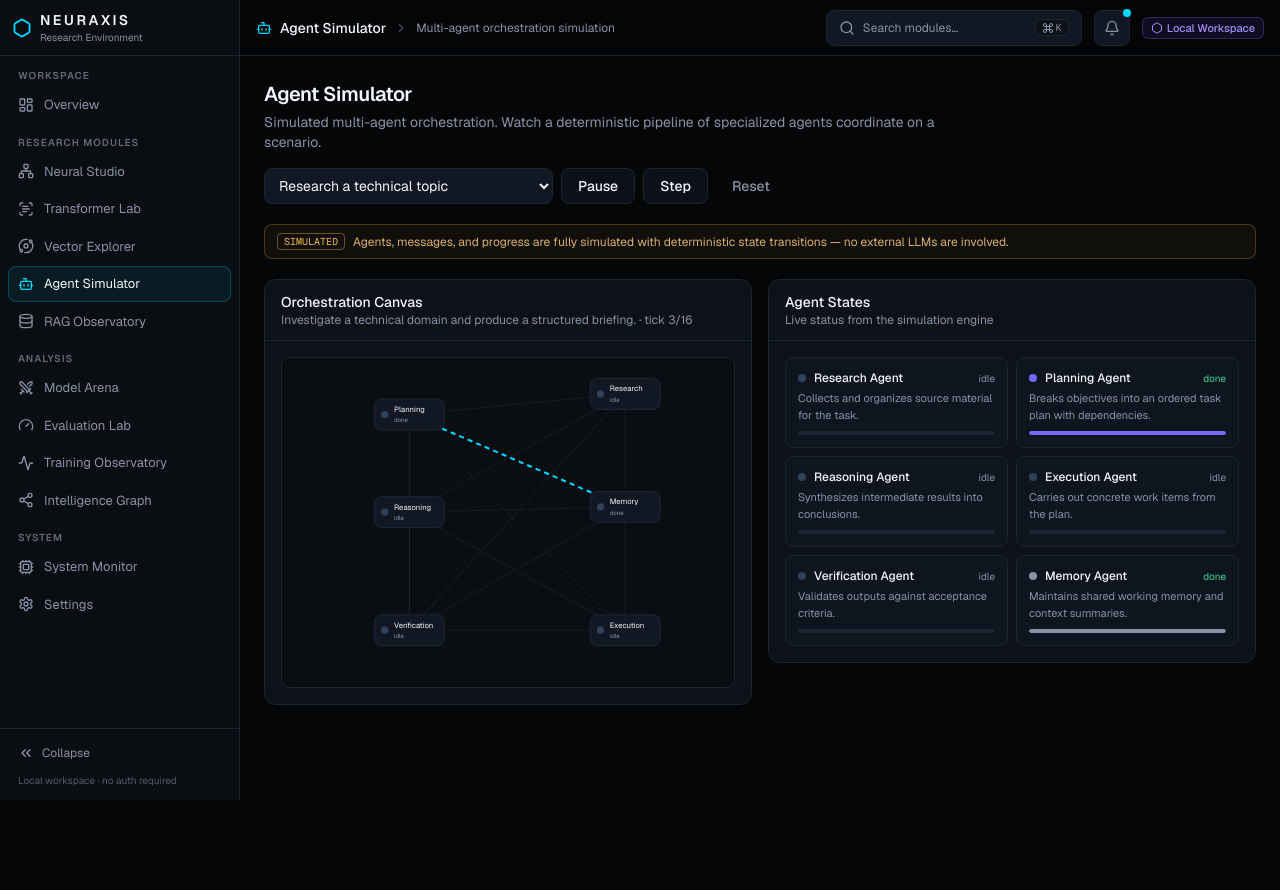
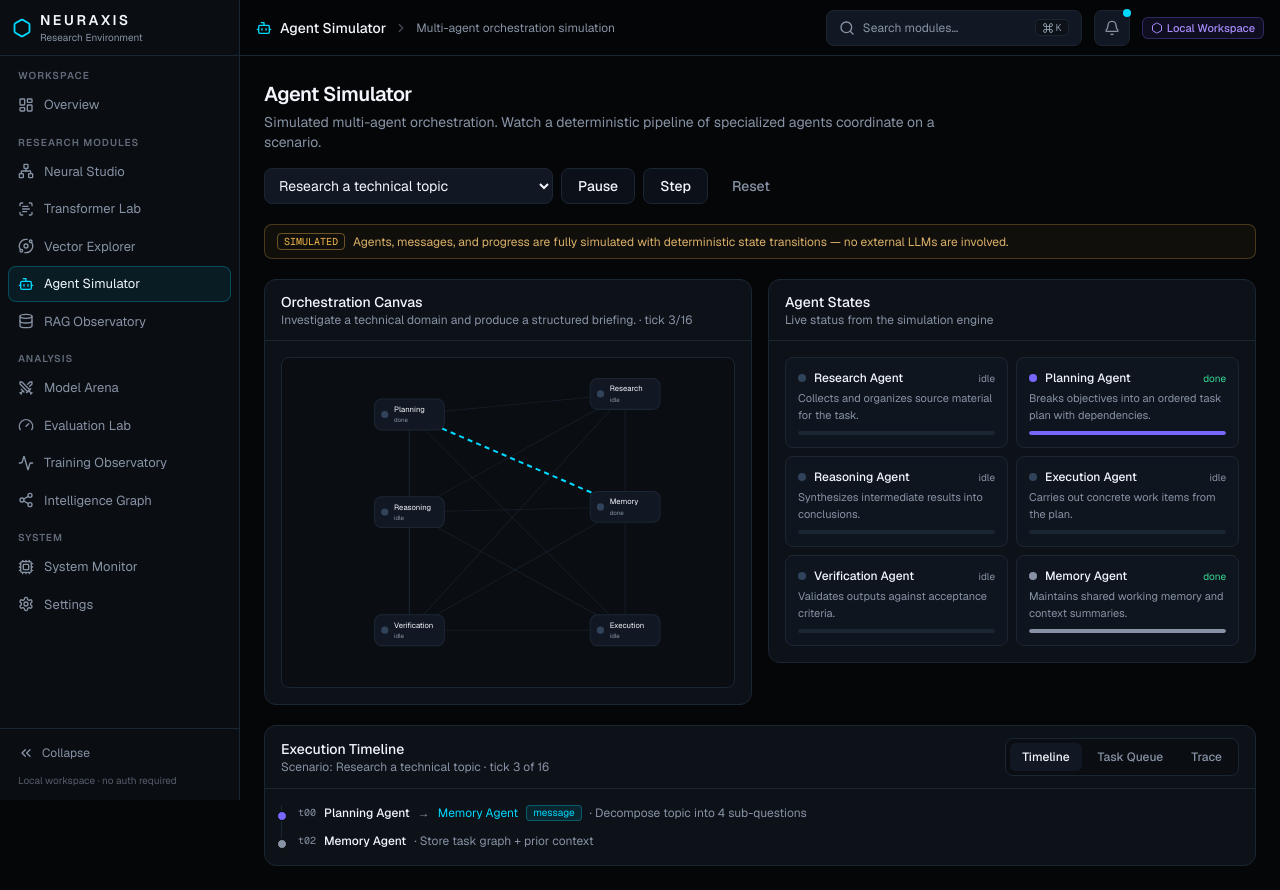
Before and after one commit to HammadZahid1/neuraxis, a Next.js app: page /agent-simulator in a window 1280 px wide. Both pictures are taken after a click on the button "Start". Before the commit the page ends 800 px from the top, so only its background shows below. Built offline with nearby package versions, Linux system fonts and the light colour scheme.

Commit message:
feat: implement agent execution timeline

```diff
--- a/src/app/(lab)/agent-simulator/page.tsx
+++ b/src/app/(lab)/agent-simulator/page.tsx
@@ -2,7 +2,7 @@
 
 import { useMemo, useState } from "react";
 import { AGENTS, agentById, SCENARIOS, simulate, type SimEvent } from "@/lib/sim/agents";
-import { PageHeader, Panel, PanelHeader, Select, Button, SimulatedBanner } from "@/components/ui";
+import { PageHeader, Panel, PanelHeader, Select, Button, SimulatedBanner, Tabs, EmptyState } from "@/components/ui";
 import { useInterval } from "@/hooks";
 import { useToast } from "@/components/toast";
 import { cn } from "@/lib/utils";
@@ -23,6 +23,7 @@ export default function AgentSimulatorPage() {
   const [scenarioId, setScenarioId] = useState(SCENARIOS[0].id);
   const [tick, setTick] = useState(0);
   const [running, setRunning] = useState(false);
+  const [view, setView] = useState("timeline");
 
   const scenario = SCENARIOS.find((s) => s.id === scenarioId)!;
   const state = useMemo(() => simulate(scenario, tick), [scenario, tick]);
@@ -133,6 +134,101 @@ export default function AgentSimulatorPage() {
           </Panel>
         </div>
       </div>
+
+      <Panel>
+        <PanelHeader
+          title="Execution Timeline"
+          sub={`Scenario: ${scenario.label} · ${state.finished ? "complete" : `tick ${tick} of ${state.totalTicks}`}`}
+          right={
+            <Tabs
+              tabs={[
+                { id: "timeline", label: "Timeline" },
+                { id: "queue", label: "Task Queue" },
+                { id: "trace", label: "Trace" },
+              ]}
+              active={view}
+              onChange={setView}
+            />
+          }
+        />
+        <div className="max-h-80 overflow-y-auto p-4">
+          {view === "timeline" && (
+            state.events.length === 0 ? (
+              <EmptyState title="No events yet" hint="Start or step the simulation to generate agent activity." />
+            ) : (
+              <ol className="relative space-y-3 border-l border-line pl-4">
+                {state.events.map((e, i) => (
+                  <li key={i} className="relative">
+                    <span
+                      className="absolute -left-[21px] top-1.5 h-2.5 w-2.5 rounded-full border border-bg"
+                      style={{ background: agentById(e.from).color }}
+                    />
+                    <div className="flex flex-wrap items-center gap-2 text-xs">
+                      <span className="font-mono text-[10px] text-mute">t{String(e.tick).padStart(2, "0")}</span>
+                      <span className="font-medium text-ink">{agentById(e.from).name}</span>
+                      {e.kind === "message" && e.to && (
+                        <>
+                          <span className="text-mute">→</span>
+                          <span className="text-accent">{agentById(e.to).name}</span>
+                          <span className="rounded border border-accent/30 bg-accent/10 px-1.5 text-[10px] text-accent">message</span>
+                        </>
+                      )}
+                      <span className="text-mute">· {e.action}</span>
+                    </div>
+                  </li>
+                ))}
+              </ol>
+            )
+          )}
+          {view === "queue" && (
+            (() => {
+              let t = 0;
+              const upcoming = scenario.steps.filter(() => true);
+              const past: number[] = [];
+              upcoming.forEach((s) => { past.push(t); t += s.ticks; });
+              const pending = upcoming.filter((_, i) => past[i] >= tick);
+              return pending.length === 0 ? (
+                <EmptyState title="Task queue empty" hint="All scenario tasks have been dispatched." />
+              ) : (
+                <ul className="space-y-2">
+                  {pending.map((s, i) => (
+                    <li key={i} className="flex items-center gap-3 rounded-lg border border-line bg-elevated/50 px-3 py-2 text-xs">
+                      <span className="rounded border border-line bg-bg-2 px-1.5 py-0.5 font-mono text-[10px] text-mute">{agentById(s.from).name}</span>
+                      <span className="flex-1 text-ink">{s.action}</span>
+                      {s.kind === "message" && s.to && <span className="text-[10px] text-accent">→ {agentById(s.to).name}</span>}
+                      <span className="font-mono text-[10px] text-mute">{s.ticks} ticks</span>
+                    </li>
+                  ))}
+                </ul>
+              );
+            })()
+          )}
+          {view === "trace" && (
+            state.events.length === 0 ? (
+              <EmptyState title="Trace is empty" hint="Run the scenario to record an execution trace." />
+            ) : (
+              <table className="w-full text-xs">
+                <thead>
+                  <tr className="border-b border-line text-left text-[10px] uppercase tracking-wide text-mute">
+                    <th className="pb-2">Tick</th><th className="pb-2">Agent</th><th className="pb-2">Type</th><th className="pb-2">Action</th><th className="pb-2">Target</th>
+                  </tr>
+                </thead>
+                <tbody>
+                  {state.events.map((e: SimEvent, i) => (
+                    <tr key={i} className="border-b border-line/50 last:border-0">
+                      <td className="py-1.5 font-mono text-mute">{e.tick}</td>
+                      <td className="py-1.5" style={{ color: agentById(e.from).color }}>{agentById(e.from).name}</td>
+                      <td className="py-1.5 text-mute">{e.kind}</td>
+                      <td className="py-1.5 text-ink">{e.action}</td>
+                      <td className="py-1.5 text-mute">{e.to ? agentById(e.to).name : "—"}</td>
+                    </tr>
+                  ))}
+                </tbody>
+              </table>
+            )
+          )}
+        </div>
+      </Panel>
     </div>
   );
 }
```
